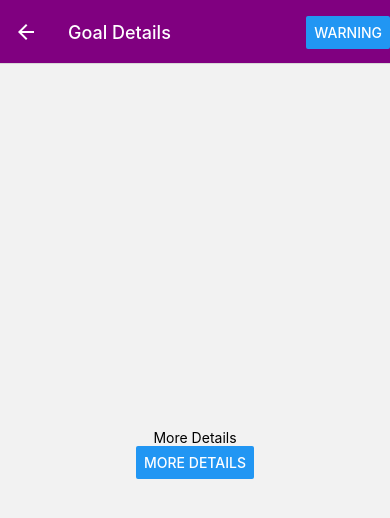
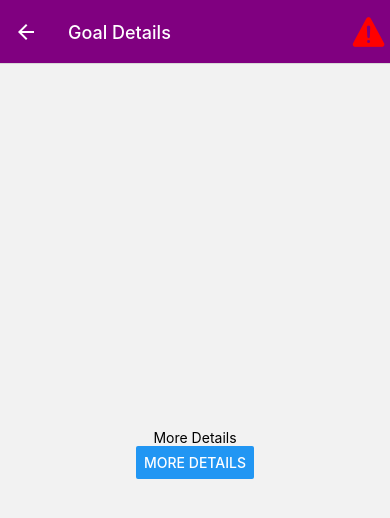
Before and after one commit to yundii/cs5520project, a React Native app: screen /Details in a window 390 px wide. Shown: the top 518 px of the page. Built offline with nearby package versions, Linux system fonts and the light colour scheme.

Commit message:
Replace the warning button on the right side of the Details screen header with an icon Reusable “Pressable” button

```diff
--- a/Components/GoalDetails.js
+++ b/Components/GoalDetails.js
@@ -1,5 +1,7 @@
 import React, { useState, useLayoutEffect } from "react";
 import { View, Text, StyleSheet, Button } from "react-native";
+import PressableButton from './PressableButton';
+import { Ionicons } from '@expo/vector-icons';
 
 const GoalDetails = ({ navigation, route }) => {
     const [isWarning, setIsWarning] = useState(false);
@@ -7,7 +9,9 @@ const GoalDetails = ({ navigation, route }) => {
     useLayoutEffect(() => {
       navigation.setOptions({
         headerRight: () => (
-          <Button title="Warning" onPress={handleWarningPress} />
+          <PressableButton onPress={handleWarningPress} buttonStyle={styles.buttonStyle} pressedStyle={styles.pressedStyle}>
+            <Ionicons name="warning" size={40} color="red" />
+          </PressableButton>
         ),
       });
     }, [navigation, isWarning]);
@@ -35,6 +39,16 @@ const styles = StyleSheet.create({
     justifyContent: "center",
     alignItems: "center",
   },
+  buttonStyle: {
+    padding: 1,
+    //backgroundColor: '#bbb',
+    borderRadius: 4,
+    marginVertical: 5,
+  },
+  pressedStyle: {
+    opacity: 0.2,
+    backgroundColor: "#ccc",
+  },
 });
 
 export default GoalDetails;
```
